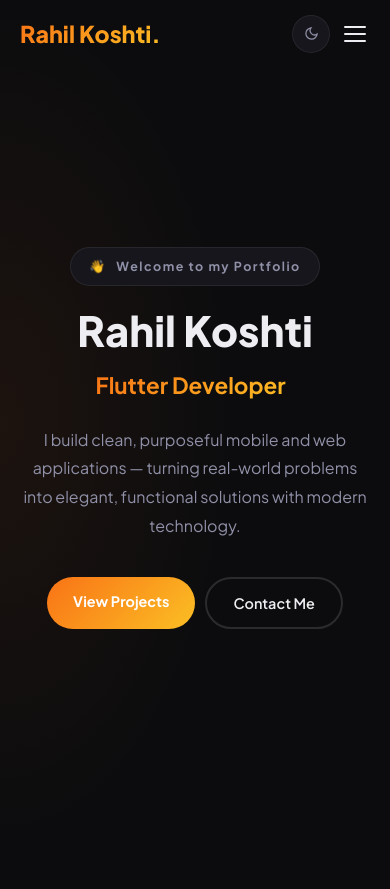
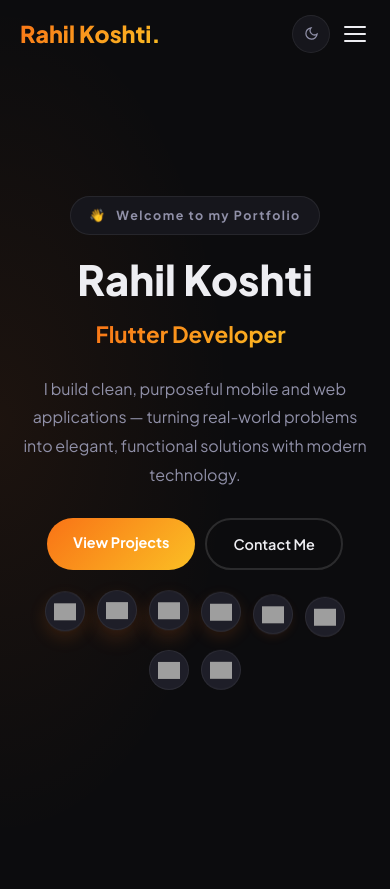
Before and after one commit to Rahilkoshti29/rahil-portfolio, a Django app: page / in a window 390 px wide. Shown: the top 889 px of the page. Run offline with Django 5.2, Linux system fonts and the light colour scheme; grey boxes are pictures that could not be loaded.

Commit message:
Fixed css animation for mobile view

```diff
--- a/backend/portfolio_project/portfolio/static/portfolio/css/style.css
+++ b/backend/portfolio_project/portfolio/static/portfolio/css/style.css
@@ -160,7 +263,7 @@ img { max-width: 100%; }
   position: relative;
   padding: 0 44px;
   background: var(--bg);
-  overflow: clip; /* clips overflow without affecting sticky/fixed children */
+  overflow: visible; /* clips overflow without affecting sticky/fixed children */
 }
 .home-sec::before {
   content: '';
@@ -274,7 +377,9 @@ img { max-width: 100%; }
 @keyframes csp2 { to { transform: rotate(360deg); } }
 .onode img { width: 100%; height: 100%; object-fit: contain; }
 
-/* ── Mobile: hide orbit, centre content ── */
+/* ── Mobile: hide orbit, show icon grid, centre content ── */
+.mobile-icons { display: none; }
+
 @media (max-width: 980px) {
   .orbit-area { display: none !important; }
   .home-sec { padding: 0 28px; justify-content: center; }
@@ -282,11 +387,41 @@ img { max-width: 100%; }
     max-width: 100%;
     display: flex; flex-direction: column; align-items: center;
     text-align: center;
-    padding-top: 80px; padding-bottom: 40px;
+    padding-top: 80px; padding-bottom: 30px;
   }
-  .hdesc { text-align: center; margin: 0 auto 36px; }
+  .hdesc { text-align: center; margin: 0 auto 28px; }
   .hbtns { justify-content: center; }
   .hello-badge { justify-content: center; }
+
+  /* Show static bouncing icons on mobile instead of orbit */
+  .mobile-icons {
+    display: flex !important;
+    flex-wrap: wrap;
+    justify-content: center;
+    gap: 12px;
+    margin-top: 28px;
+  }
+  .mobile-icons .mi {
+    width: 46px; height: 46px;
+    background: var(--card2);
+    border: 1px solid var(--border);
+    border-radius: 50%;
+    display: flex; align-items: center; justify-content: center;
+    padding: 10px;
+  }
+  .mobile-icons .mi:nth-child(1) { animation: miBounce 2.5s ease-in-out 0s infinite; }
+  .mobile-icons .mi:nth-child(2) { animation: miBounce 2.5s ease-in-out .25s infinite; }
+  .mobile-icons .mi:nth-child(3) { animation: miBounce 2.5s ease-in-out .5s infinite; }
+  .mobile-icons .mi:nth-child(4) { animation: miBounce 2.5s ease-in-out .75s infinite; }
+  .mobile-icons .mi:nth-child(5) { animation: miBounce 2.5s ease-in-out 1s infinite; }
+  .mobile-icons .mi:nth-child(6) { animation: miBounce 2.5s ease-in-out 1.25s infinite; }
+  .mobile-icons .mi:nth-child(7) { animation: miBounce 2.5s ease-in-out 1.5s infinite; }
+  .mobile-icons .mi:nth-child(8) { animation: miBounce 2.5s ease-in-out 1.75s infinite; }
+  .mobile-icons .mi img { width: 100%; height: 100%; object-fit: contain; }
+  @keyframes miBounce {
+    0%,100% { transform: translateY(0); box-shadow: none; }
+    50% { transform: translateY(-8px); box-shadow: 0 8px 20px var(--glow); }
+  }
 }
 
 @media (max-width: 600px) {
@@ -296,6 +431,7 @@ img { max-width: 100%; }
   .hrole { font-size: 1.4rem; }
   .hbtns { gap: 10px; }
   .btn-fill, .btn-line { padding: 12px 26px; font-size: .9rem; }
+  .mobile-icons .mi { width: 40px; height: 40px; padding: 8px; }
 }
 
 /* ══════════════════════════════════════
@@ -618,3 +754,11 @@ a.ci-v:hover { color: var(--a1); }
 .footer-copy { font-size: .88rem; color: var(--muted); }
 .footer-name-highlight { color: var(--a1); font-weight: 700; }
 .footer-rights { font-size: .78rem; color: var(--dim); }
+
+/* Prevent sections from cutting mobile navbar */
+section,
+.section,
+.home-sec,
+.sec-alt{
+  overflow: visible !important;
+}
--- a/backend/portfolio_project/portfolio/templates/portfolio/index.html
+++ b/backend/portfolio_project/portfolio/templates/portfolio/index.html
@@ -13,6 +13,7 @@
 <body class="dark">
 
 <!-- ══════ NAVBAR ══════ -->
+<div class="nav-overlay" id="navOverlay"></div>
 <header class="navbar" id="navbar">
   <a class="logo" href="#home">Rahil Koshti.</a>
   <nav class="nav-pill" id="navPill">
@@ -44,6 +45,18 @@
     <div class="hbtns">
       <a href="#projects" class="btn-fill">View Projects</a>
       <a href="#contact"  class="btn-line">Contact Me</a>
+    </div>
+
+    <!-- Mobile: static bouncing icons shown instead of orbit -->
+    <div class="mobile-icons">
+      <div class="mi"><img src="https://cdn.jsdelivr.net/gh/devicons/devicon/icons/flutter/flutter-original.svg" alt="Flutter"/></div>
+      <div class="mi"><img src="https://cdn.jsdelivr.net/gh/devicons/devicon/icons/dart/dart-original.svg" alt="Dart"/></div>
+      <div class="mi"><img src="https://cdn.jsdelivr.net/gh/devicons/devicon/icons/python/python-original.svg" alt="Python"/></div>
+      <div class="mi"><img src="https://cdn.jsdelivr.net/gh/devicons/devicon/icons/mysql/mysql-original.svg" alt="MySQL"/></div>
+      <div class="mi"><img src="https://cdn.jsdelivr.net/gh/devicons/devicon/icons/javascript/javascript-original.svg" alt="JS"/></div>
+      <div class="mi"><img src="https://cdn.jsdelivr.net/gh/devicons/devicon/icons/mongodb/mongodb-original.svg" alt="MongoDB"/></div>
+      <div class="mi"><img src="https://cdn.jsdelivr.net/gh/devicons/devicon/icons/github/github-original.svg" alt="GitHub"/></div>
+      <div class="mi"><img src="https://cdn.jsdelivr.net/gh/devicons/devicon/icons/php/php-plain.svg" alt="PHP"/></div>
     </div>
   </div>
 
```
Also changed, not shown: other parts of backend/portfolio_project/portfolio/static/portfolio/css/style.css (+110 -7 lines), backend/portfolio_project/portfolio/static/portfolio/js/script.js (+23 -5 lines).
